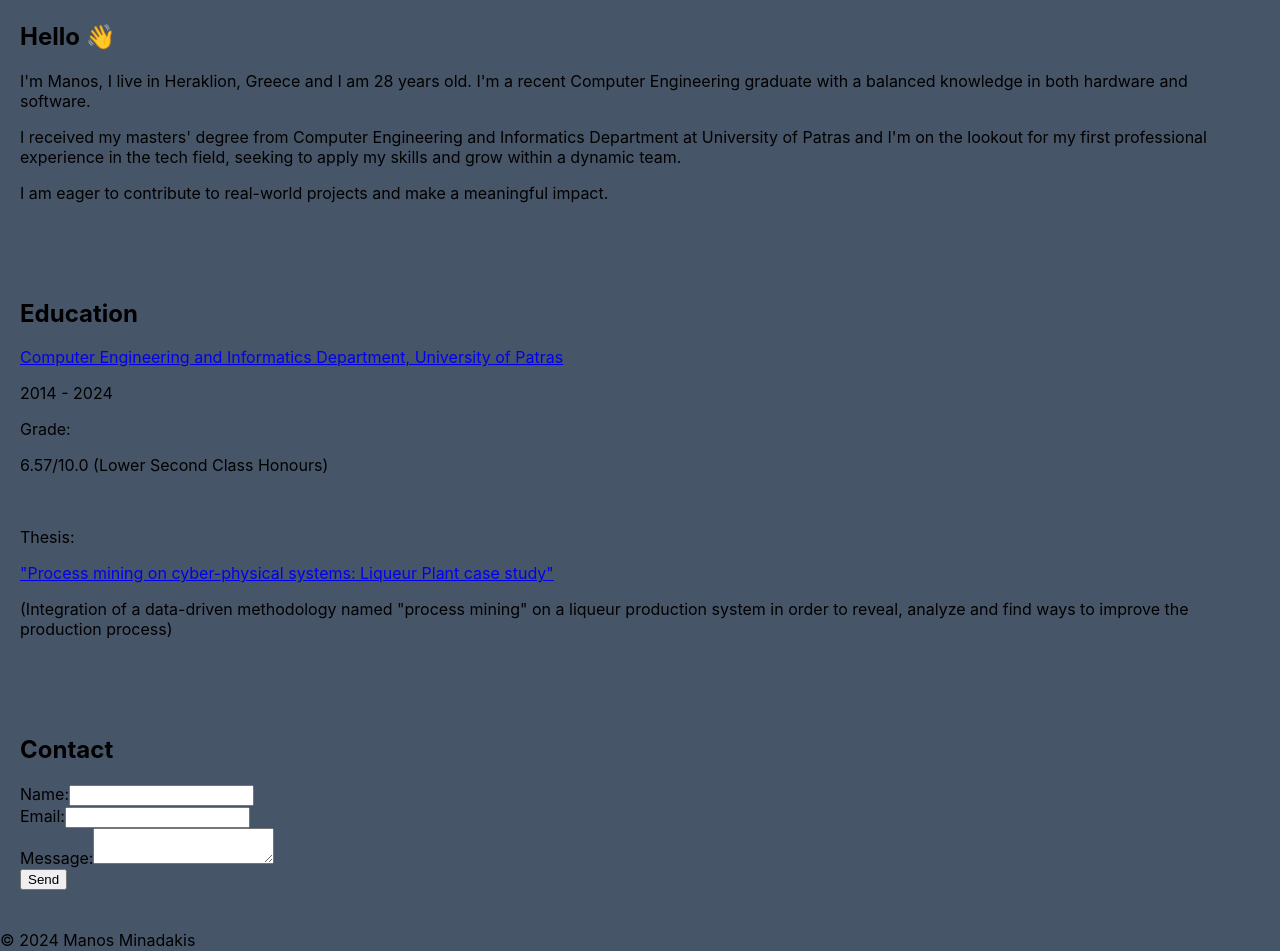
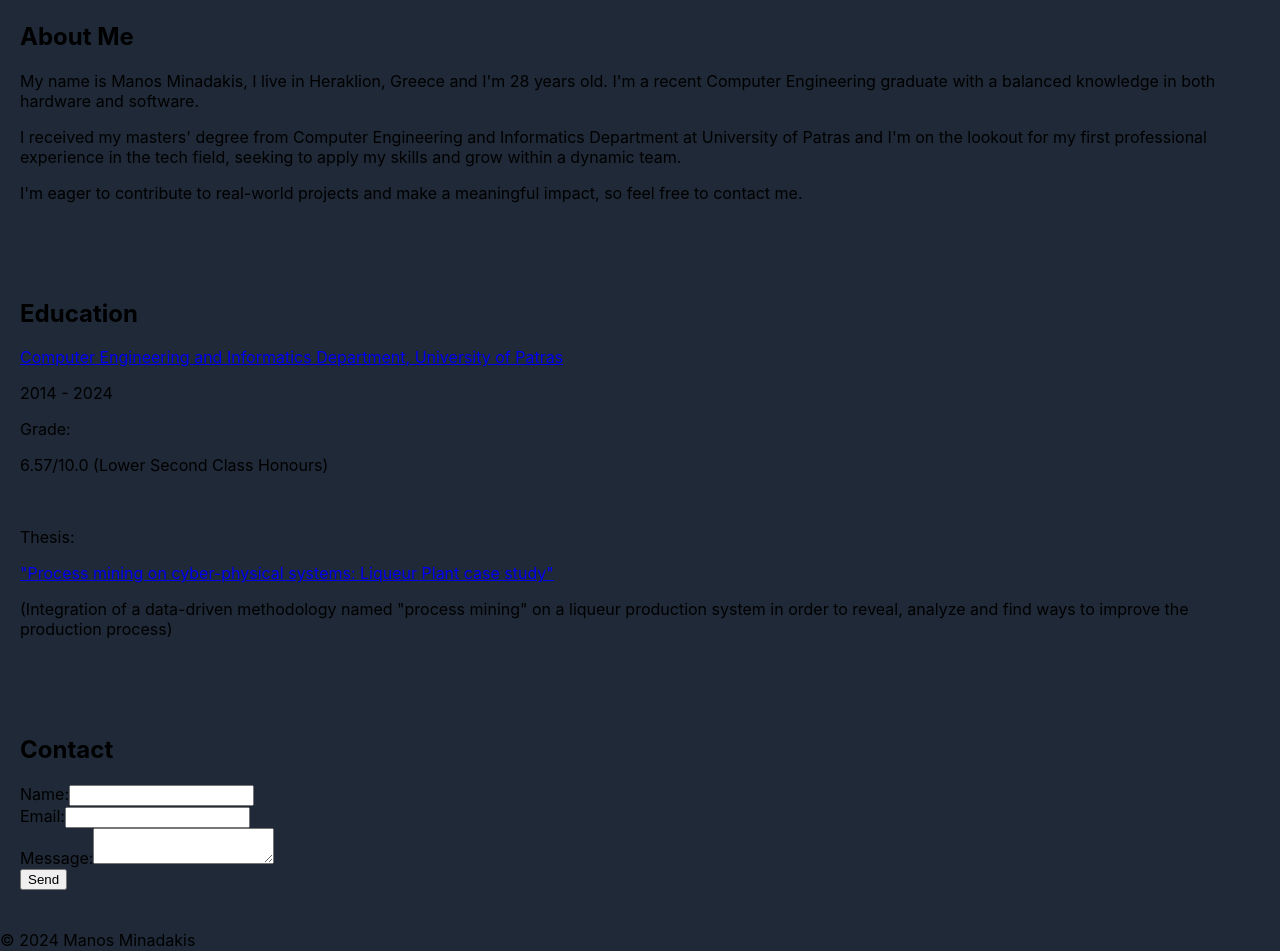
Before and after one commit to manosmin/manosmin.github.io, a React (Create React App) app: page / in a window 1280 px wide. Shown: the part 541-1492 px from the top of the page. Built offline with nearby package versions, Linux system fonts and the light colour scheme.

Commit message:
color changes

```diff
--- a/src/App.css
+++ b/src/App.css
@@ -1,7 +1,7 @@
 body {
   margin: 0;
   padding: 0;
-  background-color: rgb(71 85 105)
+  background-color: rgb(31 41 55);
 }
 
 header {
@@ -33,5 +33,5 @@ input, textarea{
 #profile-pic {
   background-color: rgb(226 232 240);
   border-width: 5px;
-  border-color: rgb(30 41 59);
+  border-color: white;
 }
--- a/src/components/About.js
+++ b/src/components/About.js
@@ -4,9 +4,9 @@ const About = () => {
   return (
     <section id="about" className="p-5 flex flex-col items-center">
       <img src="/profile.jpg" id="profile-pic" alt="Profile" className="w-32 h-32 rounded-full shadow-lg" />
-      <h2 className="text-2xl text-white font-semibold mt-4">Hello 👋</h2>
-      <p className="mt-2 text-center text-white">I'm Manos, I live in Heraklion, Greece and I am 28 years old. I'm a recent Computer Engineering graduate with a balanced knowledge in both hardware and software.</p>
-      <p className="mt-2 text-white text-center"> I received my masters' degree from Computer Engineering and Informatics Department at University of Patras and I'm on the lookout for my first professional experience in the tech field, seeking to apply my skills and grow within a dynamic team.</p><p className="mt-2 text-white text-center">I am eager to contribute to real-world projects and make a meaningful impact.</p>
+      <h2 className="text-2xl text-slate-200	 font-semibold mt-4">About Me</h2>
+      <p className="mt-2 text-center text-slate-200">My name is <span className='font-semibold'>Manos Minadakis</span>, I live in Heraklion, Greece and I'm 28 years old. I'm a recent Computer Engineering graduate with a balanced knowledge in both hardware and software.</p>
+      <p className="mt-2 text-slate-200 text-center"> I received my masters' degree from <span className='font-semibold'>Computer Engineering and Informatics Department at University of Patras</span> and I'm on the lookout for my first professional experience in the tech field, seeking to apply my skills and grow within a dynamic team.</p><p className="mt-2 text-slate-200 text-center">I'm eager to contribute to real-world projects and make a meaningful impact, so feel free to contact me.</p>
     </section>
   );
 };
--- a/src/components/Contact.js
+++ b/src/components/Contact.js
@@ -39,11 +39,11 @@ const Contact = () => {
   };
 
   return (
-    <section id="contact" className="bg-gray-800 text-white p-10">
+    <section id="contact" className="bg-gray-900 text-slate-200 p-10">
       <h2 className="mb-4 text-2xl font-semibold">Contact</h2>
       <form onSubmit={handleSubmit} className="mt-2 space-y-4">
         <div>
-          <label className="block">Name:</label>
+          <label className="text-slate-200 block">Name:</label>
           <input
             type="text"
             name="name"
@@ -54,7 +54,7 @@ const Contact = () => {
           />
         </div>
         <div>
-          <label className="block">Email:</label>
+          <label className="text-slate-200 block">Email:</label>
           <input
             type="email"
             name="email"
@@ -65,7 +65,7 @@ const Contact = () => {
           />
         </div>
         <div>
-          <label className="block">Message:</label>
+          <label className="text-slate-200 block">Message:</label>
           <textarea
             name="message"
             value={formData.message}
@@ -74,7 +74,7 @@ const Contact = () => {
             required
           ></textarea>
         </div>
-        <button type="submit" className="bg-blue-500 hover:bg-blue-700 text-white font-bold py-2 px-4 rounded-full">Send</button>
+        <button type="submit" className="bg-blue-700 hover:bg-blue-700 text-slate-100 font-semibold py-2 px-4 rounded-full">Send</button>
       </form>
     </section>
   );
--- a/src/components/Education.js
+++ b/src/components/Education.js
@@ -2,11 +2,11 @@ import React from 'react'
 
 function Education() {
   return (
-    <section id="education" className="bg-gray-800 text-white p-10">
+    <section id="education" className="bg-gray-900 text-slate-200 p-10">
       <h2 className=" mb-4 text-2xl font-semibold">Education</h2>
-      <a rel="noopener noreferrer" href="https://www.ceid.upatras.gr" target='_blank' className="font-semibold hover:underline">Computer Engineering and Informatics Department, University of Patras</a><p>2014 - 2024</p>
-      <p className="inline font-medium">Grade: </p> <p className="inline">6.57/10.0 (Lower Second Class Honours)</p><br/>
-      <p className="inline font-medium">Thesis: </p> <a rel="noopener noreferrer" target="_blank" href="https://nemertes.library.upatras.gr/items/b24439d5-3bd7-4de0-b9f6-8f67c0ddf3aa"className="hover:underline inline">"Process mining on cyber-physical systems: Liqueur Plant case study" </a><p className="italic inline">(Integration of a data-driven methodology named "process mining" on a liqueur production system in order to reveal, analyze and find ways to improve the production process)</p>
+      <a rel="noopener noreferrer" href="https://www.ceid.upatras.gr" target='_blank' className="font-semibold text-slate-200 hover:underline">Computer Engineering and Informatics Department, University of Patras</a><p>2014 - 2024</p>
+      <p className="text-slate-200 inline font-medium">Grade: </p> <p className="text-slate-200 inline">6.57/10.0 (Lower Second Class Honours)</p><br/>
+      <p className="text-slate-200 inline font-medium">Thesis: </p> <a rel="noopener noreferrer" target="_blank" href="https://nemertes.library.upatras.gr/items/b24439d5-3bd7-4de0-b9f6-8f67c0ddf3aa"className="hover:underline inline">"Process mining on cyber-physical systems: Liqueur Plant case study" </a><p className="text-slate-200 italic inline">(Integration of a data-driven methodology named "process mining" on a liqueur production system in order to reveal, analyze and find ways to improve the production process)</p>
     </section>
   )
 }
--- a/src/components/Footer.js
+++ b/src/components/Footer.js
@@ -2,8 +2,9 @@ import React from 'react';
 
 const Footer = () => {
   return (
-    <footer className="bg-gray-800 text-white p-5">
+    <footer className="bg-gray-900 text-slate-200 p-5">
       <p>&copy; 2024 Manos Minadakis</p>
+      <p>My personal website was created using <a rel="noopener noreferrer" target="_blank" href="https://react.dev/"className="hover:underline">React.js</a> and <a rel="noopener noreferrer" target="_blank" href="https://tailwindcss.com/"className="hover:underline inline">Tailwind CSS</a></p>
     </footer>
   );
 };
--- a/src/components/Header.js
+++ b/src/components/Header.js
@@ -3,10 +3,10 @@ import { FaGithub, FaLinkedin, FaFilePdf, FaDiscord } from "react-icons/fa";
 
 const Header = () => {
   return (
-    <header className="sticky top-0 bg-gray-800 text-white p-5">
-    <h2 class="text-4xl font-bold dark:text-white">Manos Minadakis<small class="ms-2 font-semibold text-gray-500 dark:text-gray-400">Computer Engineer</small></h2>
+    <header className="sticky top-0 bg-gray-900 text-white p-5">
+    <h2 class="text-4xl font-bold dark:text-slate-100">Manos Minadakis<small class="ms-2 font-semibold text-gray-500 dark:text-gray-400">Computer Engineer</small></h2>
     <nav>
-        <ul className="flex mt-3 list-none">
+        <ul className="flex text-slate-100 mt-3 list-none">
           <li><a rel="noopener noreferrer" href="https://www.github.com/manosmin" target="_blank"><FaGithub size={25}/></a></li>
           <li><a rel="noopener noreferrer" href="https://www.linkedin.com/in/manosmin" target="_blank"
       ><FaLinkedin size={25}/></a></li>
```
